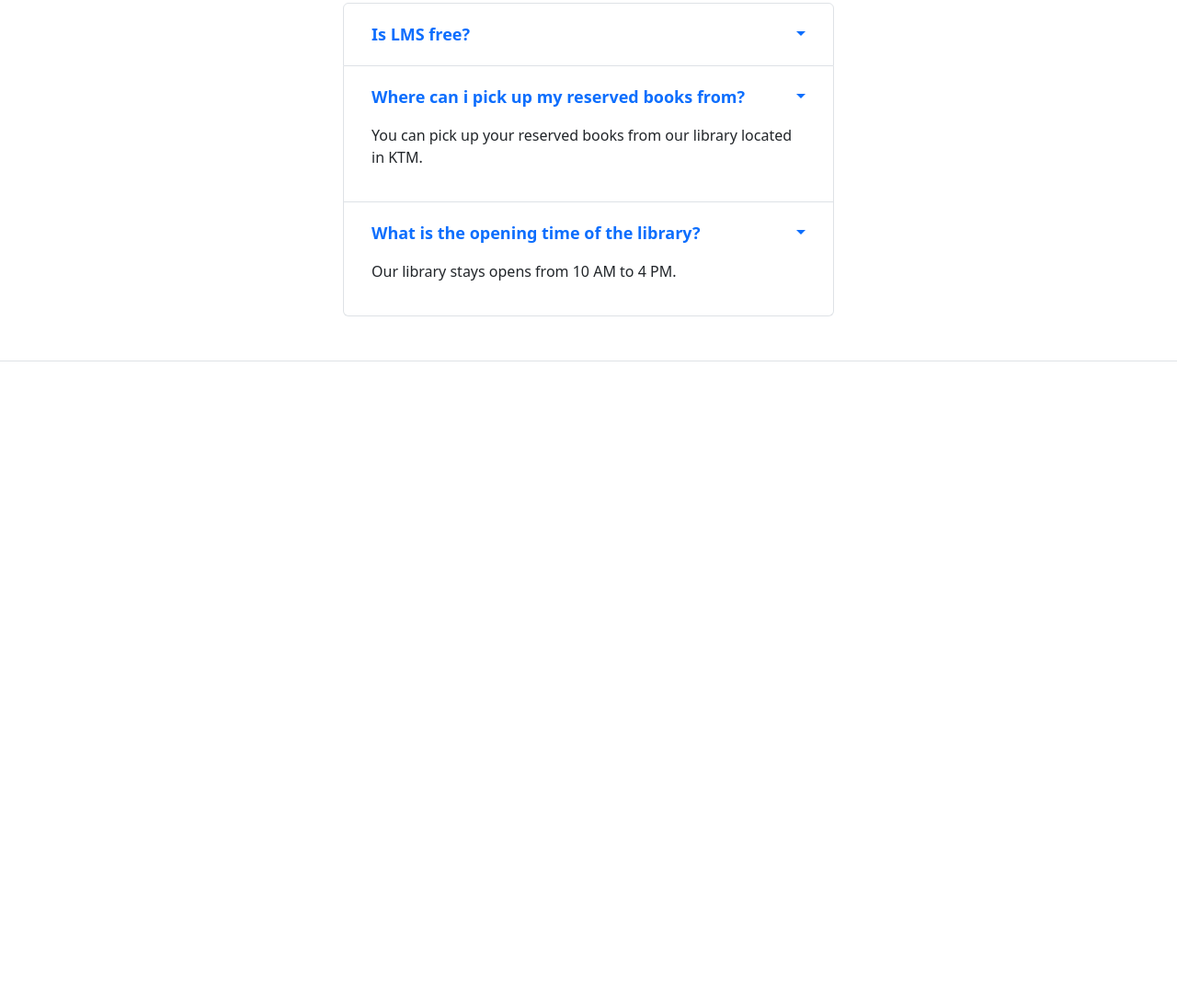
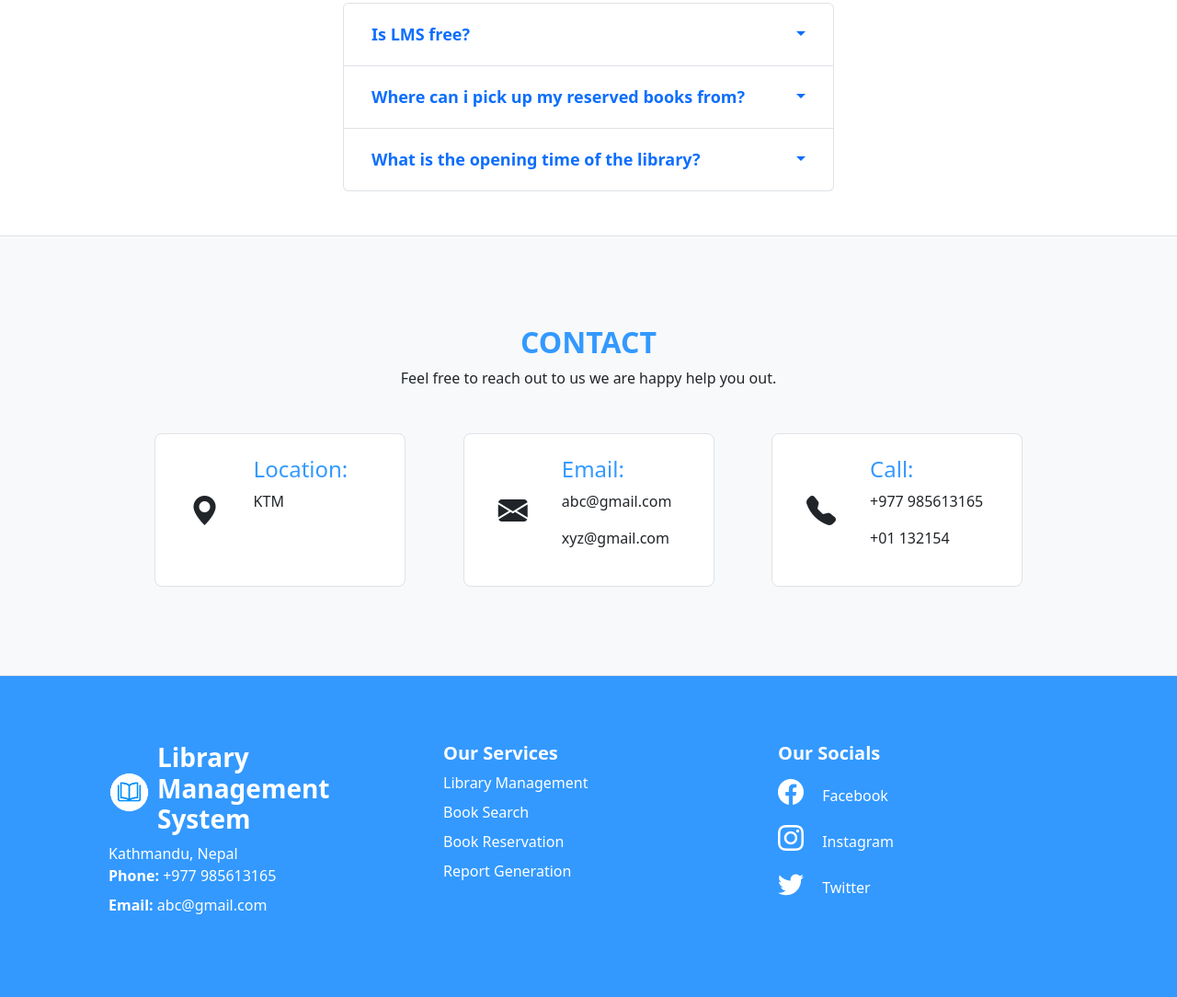
Before and after one commit to AshishChaudhary-01/LMS-Frontend, a plain HTML site: page index.html in a window 1280 px wide. Shown: the part 1523-2607 px from the top of the page at 92% size. Before the commit the page ends 1916 px from the top, so only its background shows below. Drawn offline with nearby package versions, Linux system fonts and the light colour scheme.

Commit message:
Add 'Contact' & 'Footer' section and link BS Icon.
Add 'Contact' & 'Footer' section and link Bootstrap Icons via CDN

```diff
--- a/css/style.css
+++ b/css/style.css
@@ -3,7 +3,7 @@
 
 }
 
-.navbar-brand-logo {
+.brand-logo {
     width: 45px;
     height: auto;
 }
@@ -54,3 +54,23 @@
     justify-content: space-between !important;
     display: flex;
 }
+
+.footer{
+    background-color:#3399FF;
+    color: white;
+}
+
+.footer h3,
+.footer h5{
+    color: white;
+    font-weight:bold;
+}
+
+.footer ul{
+    list-style: none;
+}
+
+.footer a{
+    text-decoration: none;
+    color: white;
+}
--- a/index.html
+++ b/index.html
@@ -16,6 +16,9 @@
       crossorigin="anonymous"
     />
 
+    <!-- Link Bootstrap Icon -->
+    <link rel="stylesheet" href="https://cdn.jsdelivr.net/npm/bootstrap-icons@1.11.3/font/bootstrap-icons.min.css">
+
     <!-- link css file -->
     <link rel="stylesheet" href="css/style.css" />
   </head>
@@ -28,7 +31,7 @@
           class="navbar-brand d-flex gap-3 align-items-center fw-bold fs-3"
           href="#"
         >
-          <img src="assets/img/logo.png" class="navbar-brand-logo" />LMS
+          <img src="assets/img/logo.png" class="brand-logo" />LMS
         </a>
         <!-- Toggler Btn -->
         <button
@@ -93,7 +96,7 @@
     </nav>
 
     <!-- Hero Section -->
-    <section class="container-fluid hero-section border-bottom py-5">
+    <header class="container-fluid hero-section border-bottom py-5">
       <div class="container px-5 my-5">
         <div class="row gx-5 mb-5 justify-content-center">
           <div class="col-lg-6">
@@ -117,7 +120,7 @@
           </div>
         </div>
       </div>
-    </section>
+    </header>
 
     <!-- About Us Section -->
     <section class="container-fluid border-bottom py-5">
@@ -200,7 +203,7 @@
                   </a>
                 </div>
                 <div class="dropdown-content">
-                  <div class="collapse show" id="collapseItem2">
+                  <div class="collapse" id="collapseItem2">
                     <div class="py-3">
                       You can pick up your reserved books from our library located in KTM.
                     </div>
@@ -216,7 +219,7 @@
                   </a>
                 </div>
                 <div class="dropdown-content">
-                  <div class="collapse show" id="collapseItem3">
+                  <div class="collapse" id="collapseItem3">
                     <div class="py-3">
                       Our library stays opens from 10 AM to 4 PM.
                     </div>
@@ -229,6 +232,114 @@
       </div>
     </section>
 
+    <!-- Contact Section -->
+    <section class="container-fluid bg-light border-bottom py-5">
+      <div class="container px-5 my-5">
+        <div class="text-center mb-5">
+          <h2 class="fw-bolder section-title">CONTACT</h2>
+          <p>Feel free to reach out to us we are happy help you out.</p>
+        </div>
+        <div class="row gx-5 justify-content-evenly">
+          <!-- Location Info Container -->
+          <div class="row bg-white col-lg-3 py-4 mb-5 mb-lg-0 border rounded-3">
+            <div class="d-flex col-4 align-items-center justify-content-center">
+              <i class="bi bi-geo-alt-fill" style="font-size: 2rem;"></i>
+            </div>
+            <div class="col-8">
+              <h4>Location:</h4>
+              <p>KTM</p>
+            </div>
+          </div>
+          <!-- Email Info Container -->
+          <div class="row bg-white col-lg-3 py-4 mb-5 mb-lg-0 border rounded-3">
+            <div class="d-flex col-4 align-items-center justify-content-center">
+              <i class="bi bi-envelope-fill" style="font-size: 2rem;"></i>
+            </div>
+            <div class="col-8">
+              <h4>Email:</h4>
+              <p>abc@gmail.com</p>
+              <p>xyz@gmail.com</p>
+            </div>
+          </div>
+          <!-- Call Info Container -->
+          <div class="row bg-white col-lg-3 py-4 mb-5 mb-lg-0 border rounded-3">
+            <div class="d-flex col-4 align-items-center justify-content-center">
+              <i class="bi bi-telephone-fill" style="font-size: 2rem;"></i>
+            </div>
+            <div class="col-8">
+              <h4>Call:</h4>
+              <p>+977 985613165</p>
+              <p>+01 132154</p>
+            </div>
+          </div>
+        </div>
+      </div>
+    </section>
+
+    <footer class="container-fluid footer py-lg-5">
+      <div class="container px-5">
+        <div class="row gx-5 justify-content-between">
+
+          <!-- Footer left -->
+          <div class="col-lg-4 py-4 mb-lg-0">
+            <a href="#" class="d-flex align-items-center gap-2">
+              <div>
+                <img src="assets/img/logo.png" class="brand-logo"/>
+              </div>
+              <h3>
+                Library Management System
+              </h3>
+            </a>
+            <span class="mt-3">Kathmandu, Nepal</span>
+            <ul class="ps-0">
+              <li class="mb-2"><strong>Phone:</strong> +977 985613165</li>
+              <li class="mb-2"><strong>Email:</strong> abc@gmail.com</li>
+            </ul>
+          </div>
+
+          <!-- Footer Middle -->
+          <div class="col-lg-4 py-4 mb-lg-0">
+            <h5>
+              Our Services
+            </h5>
+            <ul class="ps-0">
+              <li class="mb-2">Library Management</li>
+              <li class="mb-2">Book Search</li>
+              <li class="mb-2">Book Reservation</li>
+              <li class="mb-2">Report Generation</li>
+            </ul>
+          </div>
+
+          <!-- Footer Right -->
+          <div class="col-lg-4 py-4 mb-lg-0">
+            <h5>
+              Our Socials
+            </h5>
+            <ul class="ps-0">
+              <li class="d-flex mb-2 align-items-center">
+                <a href="#">
+                  <i class="bi bi-facebook pe-3" style="font-size: 1.75rem;"></i>
+                  Facebook
+                </a>
+              </li>
+              <li class="d-flex mb-2 align-items-center">
+                <a href="#">
+                  <i class="bi bi-instagram pe-3" style="font-size: 1.75rem;"></i>
+                  Instagram
+                </a>
+              </li>
+              <li class="d-flex mb-2 align-items-center">
+                <a href="#">
+                  <i class="bi bi-twitter pe-3" style="font-size: 1.75rem;"></i>
+                  Twitter
+                </a>
+              </li>
+            </ul>
+          </div>
+        </div>
+      </div>
+    </footer>
+
     <script
       src="https://cdn.jsdelivr.net/npm/bootstrap@5.3.3/dist/js/bootstrap.bundle.min.js"
       integrity="sha384-YvpcrYf0tY3lHB60NNkmXc5s9fDVZLESaAA55NDzOxhy9GkcIdslK1eN7N6jIeHz"
```
